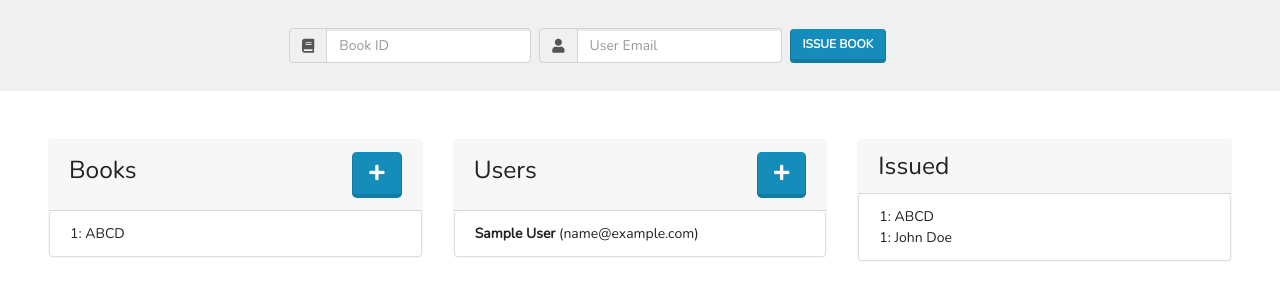
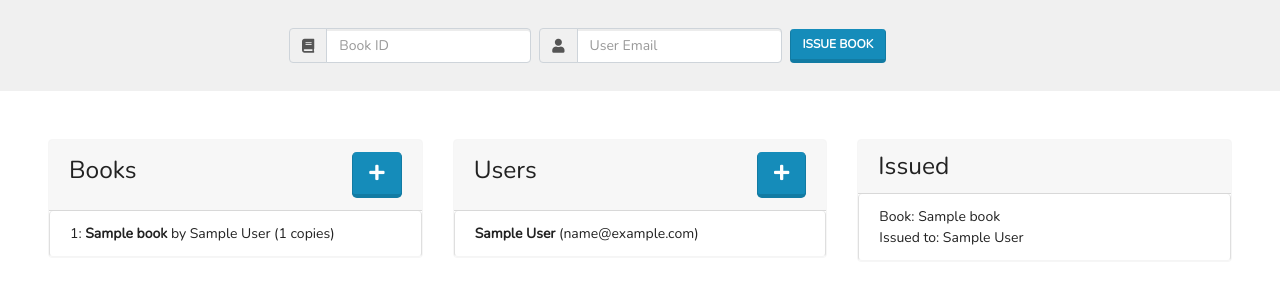
Before and after one commit to Wiz-Amit/libMan, a PHP site: page /v1/index.php in a window 1280 px wide. Shown: the part 57-357 px from the top of the page. Run offline with PHP 8.4, Linux system fonts and the light colour scheme; tables that the repository leaves empty or names only in its code hold one stand-in row (values such as "Sample post"); some libraries are stand-ins or nearby versions.

Commit message:
added user and register request handlers

```diff
--- a/style.css
+++ b/style.css
@@ -14,3 +14,8 @@ body {
     display: flex;
     flex-direction: column;
 }
+
+.list-group-item {
+    margin-bottom: 1px;
+    border-bottom: 1px solid whitesmoke;
+}
--- a/v1/db.php
+++ b/v1/db.php
@@ -1,4 +1,5 @@
 <?php
+
 function getUsers()
 {
     include("../connection.php");
@@ -16,3 +17,39 @@ function addUser($email, $name)
 
     return $result;
 }
+
+function getBooks()
+{
+    include("../connection.php");
+    $sql = "SELECT * FROM books";
+    $result = $conn->query($sql);
+
+    return $result;
+}
+
+function addBook($name, $authors, $count)
+{
+    include("../connection.php");
+    $sql = "INSERT INTO `books` (`id`, `name`, `authors`, `count`) VALUES (NULL, '" . $name . "', '" . $authors . "', '" . $count . "');";
+    $result = $conn->query($sql);
+
+    return $result;
+}
+
+function getRegister() {
+    include("../connection.php");
+    $sql = "SELECT * FROM `register`
+    INNER JOIN (SELECT email as user_email, name as username FROM `users`) u ON register.user_email = u.user_email
+    INNER JOIN (SELECT id as book_id, name as book_name FROM `books`) b on register.book_id = b.book_id;";
+    $result = $conn->query($sql);
+
+    return $result;
+}
+
+function issueBook($book_id, $user_email) {
+    include("../connection.php");
+    $sql = "INSERT INTO `register` (`id`, `book_id`, `user_email`, `issued_on`) VALUES (NULL, '" . $book_id . "', '" . $user_email . "', CURRENT_TIMESTAMP);";
+    $result = $conn->query($sql);
+
+    return $result;
+}
--- a/v1/index.php
+++ b/v1/index.php
@@ -44,18 +44,18 @@ include_once("./requestHandler.php");
       <div class="container">
         <!-- <h2 class="sec-title m-4 text-center">Issue Book</h2> -->
         <div class="col-md-8 m-auto">
-          <form class="form-inline">
+          <form class="form-inline" action="<?php $_PHP_SELF ?>" method="POST">
             <div class="input-group m-1">
               <div class="input-group-prepend">
                 <span class="input-group-text" id="basic-addon1"><i class="fa fa-book" aria-hidden="true"></i></span>
               </div>
-              <input required type="number" class="form-control" name="book-id" placeholder="Book ID" aria-label="Book ID" aria-describedby="basic-addon1" />
+              <input required type="number" class="form-control" name="book-id" placeholder="Book ID" aria-label="Book ID" />
             </div>
             <div class="input-group m-1">
               <div class="input-group-prepend">
                 <span class="input-group-text" id="basic-addon1"><i class="fa fa-user" aria-hidden="true"></i></span>
               </div>
-              <input required type="email" class="form-control" name="user-email" placeholder="User Email" aria-label="User Email" aria-describedby="basic-addon1" />
+              <input required type="email" class="form-control" name="user-email" placeholder="User Email" aria-label="User Email" />
             </div>
             <button type="submit" class="btn btn-primary m-1">
               Issue Book
@@ -77,9 +77,22 @@ include_once("./requestHandler.php");
               </button>
             </div>
             <ul class="list-group">
-              <li class="list-group-item">
-                <span class="id">1: </span> <span class="name">ABCD</span>
-              </li>
+              <?php
+              $books = getBooks();
+              if ($books->num_rows > 0) {
+                // output data of each row
+                while ($row = $books->fetch_assoc()) {
+                  echo "<li class='list-group-item'>
+                  <span class='id'>" . $row["id"] . ": </span>
+                  <span class='name font-weight-bold'> " . $row["name"] . " </span>
+                  <span class='author'>by " . $row["authors"] . "</span>
+                  <span class='id'>(" . $row["count"] . " copies)</span>
+                  </li>";
+                }
+              } else {
+                echo "0 results";
+              }
+              ?>
             </ul>
           </div>
         </div>
@@ -113,12 +126,36 @@ include_once("./requestHandler.php");
           <div class="card border-light">
             <h3 class="title card-header">Issued</h3>
             <ul class="list-group">
-              <li class="list-group-item">
-                <span class="book"><span class="id">1: </span>
-                  <span class="name">ABCD</span></span><span class="user"><span class="id">1: </span>
+              <!-- <li class="list-group-item">
+                <span class="book">
+                  <span class="id">1: </span>
+                  <span class="name">ABCD</span>
+                </span>
+                <span class="user">
+                  <span class="id">1: </span>
                   <span class="name">John Doe</span>
                 </span>
-              </li>
+              </li> -->
+              <?php
+              $register = getRegister();
+              if ($register->num_rows > 0) {
+                // output data of each row
+                while ($row = $register->fetch_assoc()) {
+                  echo '<li class="list-group-item">
+                  <span class="book">
+                    <span class="id">Book: ' . $row["book_name"] . '</span>
+                    <span class="name"></span>
+                  </span>
+                  <span class="user">
+                    <span class="id">Issued to: ' . $row["username"] . '</span>
+                    <span class="name"></span>
+                  </span>
+                  </li>';
+                }
+              } else {
+                echo "0 results";
+              }
+              ?>
             </ul>
           </div>
         </div>
@@ -143,21 +180,25 @@ include_once("./requestHandler.php");
               <form action="<?php $_PHP_SELF ?>" method="POST">
                 <div class="form-group">
                   <label for="book-name">Book Name: </label>
-                  <input required type="text" class="form-control" name="book-name" id="book-name" aria-describedby="helpId" placeholder="ABCD Book" />
+                  <input required type="text" class="form-control" name="book-name" id="book-name" placeholder="e.g. ABCD Book" />
                 </div>
                 <div class="form-group">
-                  <label for="author-name">Author Name: </label>
-                  <input required type="text" class="form-control" name="author-name" id="author-name" aria-describedby="helpId" placeholder="John Doe" />
+                  <label for="book-authors">Author Name: </label>
+                  <input required type="text" class="form-control" name="book-authors" id="book-authors" placeholder="e.g. John Doe" />
                 </div>
+                <div class="form-group">
+                  <label for="book-count">Books Count: </label>
+                  <input required type="number" class="form-control" name="book-count" id="book-count" placeholder="e.g. 5" min="1" />
+                </div>
+                <button type="submit" class="btn btn-primary">
+                  Save
+                </button>
               </form>
             </div>
           </div>
           <div class="modal-footer">
             <button type="button" class="btn btn-secondary" data-dismiss="modal">
               Close
-            </button>
-            <button type="button" class="btn btn-primary" data-dismiss="modal">
-              Save
             </button>
           </div>
         </div>
@@ -185,7 +226,7 @@ include_once("./requestHandler.php");
                   <label for="user-email">User Email: </label>
                   <input required type="email" class="form-control" name="user-email" id="user-email" placeholder="john@example.com" />
                 </div>
-                <button type="submit" class="btn btn-primary">Submit</button>
+                <button type="submit" class="btn btn-primary">Save</button>
               </form>
             </div>
           </div>
--- a/v1/requestHandler.php
+++ b/v1/requestHandler.php
@@ -1,4 +1,10 @@
 <?php
+//add book
+if (isset($_POST["book-name"]) && isset($_POST["book-authors"]) && isset($_POST["book-count"])) {
+    addBook($_POST["book-name"], $_POST["book-authors"] , $_POST["book-count"]);
+}
+
+//add user
 if (isset($_POST["user-email"]) && isset($_POST["user-name"])) {
     // if (preg_match("/[^A-Za-z'-]/", $_POST["user-name"])) {
     //     die("invalid name and name should be alpha");
@@ -7,6 +13,8 @@ if (isset($_POST["user-email"]) && isset($_POST["user-name"])) {
     addUser($_POST["user-email"], $_POST["user-name"]);
 }
 
-if (isset($_POST["book-name"]) && isset($_POST["author-id"])) {
-    addUser($_POST["book-name"], $_POST["author-name"]);
+//issue book
+if (isset($_POST["book-id"]) && isset($_POST["user-email"])) {
+    issueBook($_POST["book-id"], $_POST["user-email"]);
 }
+?>
```
